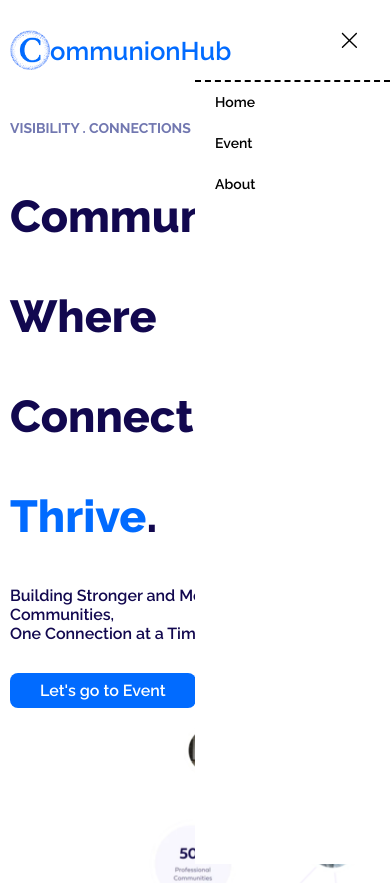
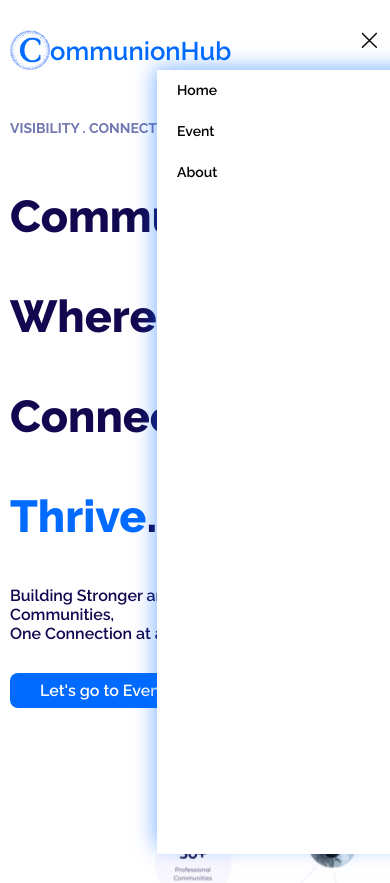
Before and after one commit to shsobur/CommunionHub, a React (Vite) app: page / in a window 390 px wide. Shown: the top 883 px of the page. Built offline with nearby package versions, Linux system fonts and the light colour scheme.

Commit message:
Added some style on navbar

```diff
--- a/src/Shared/Navbar.jsx
+++ b/src/Shared/Navbar.jsx
@@ -54,6 +54,7 @@ const Navbar = () => {
                 </h3>
               )}
             </div>
+
           </div>
         </div>
       </div>
--- a/src/Style/Navbar.css
+++ b/src/Style/Navbar.css
@@ -5,7 +5,6 @@
   z-index: 9999;
   position: fixed;
   background-color: white;
-  /* border-bottom: 2px solid #000000; */
 }
 
 .main_navbar_inner_container {
@@ -44,7 +43,6 @@
   display: flex;
   align-items: center;
   justify-content: center;
-  margin-right: 20px;
 }
 
 #main_navbar_navigate_route_container ul {
@@ -52,7 +50,6 @@
   display: flex;
   align-items: center;
   justify-content: center;
-  margin-right: 100px;
   font-size: 1.2rem;
   font-weight: 600;
   outline: none;
@@ -70,7 +67,6 @@
 @media screen and (max-width: 1280px) {
   #main_navbar_navigate_route_container ul {
     gap: 25px;
-    margin-right: 70px;
   }
 }
 
@@ -83,7 +79,6 @@
   #main_navbar_navigate_route_container ul {
     gap: 20px;
     font-size: 1rem;
-    margin-right: 50px;
   }
 
   .navbar_cart_info_container span {
@@ -94,7 +89,6 @@
 @media screen and (max-width: 768px) {
   #main_navbar_navigate_route_container ul {
     font-size: 14px;
-    margin-right: 40px;
   }
 }
 
@@ -119,13 +113,15 @@
     justify-content: flex-start;
     gap: 20px;
     height: calc(100vh - 60px);
-    width: 50%;
+    width: 70%;
     padding: 10px 20px;
-    top: 80px;
+    top: 70px;
     right: -40px;
     background-color: #ffffff;
     transition: 0.4s ease-in-out;
-    border-top: 2px dashed black;
+    -webkit-box-shadow: -5px -5px 20px -3px #016bff80;
+    -moz-box-shadow: -5px -5px 20px -3px #016bff80;
+    box-shadow: -5px -5px 20px -3px #016bff80;
   }
   #main_navbar_navigate_route_container.isActive ul {
     right: -500px;
```
Also changed, not shown: src/Style/Banner.css (+0 -10 lines).
